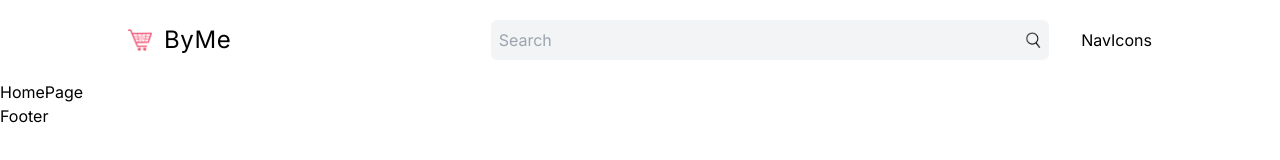
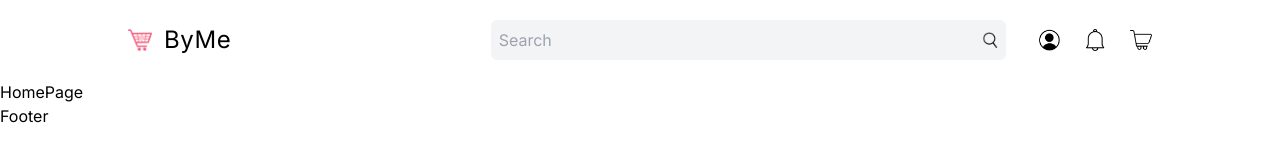
Before and after one commit to Rauf-pro/next-ecommerce-full, a Next.js app: page / in a window 1280 px wide. Shown: the top 160 px of the page. Built offline with nearby package versions, Linux system fonts and the light colour scheme.

Commit message:
add: NavIcons component configure profile icon

```diff
--- a/src/components/NavIcons.tsx
+++ b/src/components/NavIcons.tsx
@@ -1,9 +1,60 @@
 "use client";
 
+import Image from "next/image";
+import Link from "next/link";
+import { useRouter } from "next/navigation";
+import { useState } from "react";
+
 const NavIcons = () => {
+  const [isProfileOpen, setIsProfileOpen] = useState(false);
+  const [isCartOpen, setIsCartOpen] = useState(false);
+
+  const router = useRouter();
+
+  // TEMPORARY
+  const isLoggedIn = false;
+
+  const handleProfile = () => {
+    if (!isLoggedIn) {
+      router.push("/login");
+    }
+    setIsProfileOpen((prev) => !prev);
+  };
+
   return (
-    <div>NavIcons</div>
-  )
-}
+    <div className="flex items-center gap-4 xl:gap-6 relative">
+      <Image
+        src={"/profile.png"}
+        alt=""
+        width={22}
+        height={22}
+        className="cursor-pointer"
+        onClick={handleProfile}
+      />
+      {isProfileOpen && (
+        <div className="absolute p-4 rounded-md top-12 left-0 text-sm shadow-[0_3px_10px_rgb(0,0,0,0.2)] z-20">
+          <Link href={"/"}>Profile</Link>
+          <div className="mt-2 cursor-pointer">Logout</div>
+        </div>
+      )}
+      <Image
+        src={"/notification.png"}
+        alt=""
+        width={22}
+        height={22}
+        className="cursor-pointer"
+      />
+      <Image
+        src={"/cart.png"}
+        alt=""
+        width={22}
+        height={22}
+        className="cursor-pointer"
+        onClick={()=> setIsCartOpen((prev) => !prev)}
+      />
 
-export default NavIcons
+    </div>
+  );
+};
+
+export default NavIcons;
```
